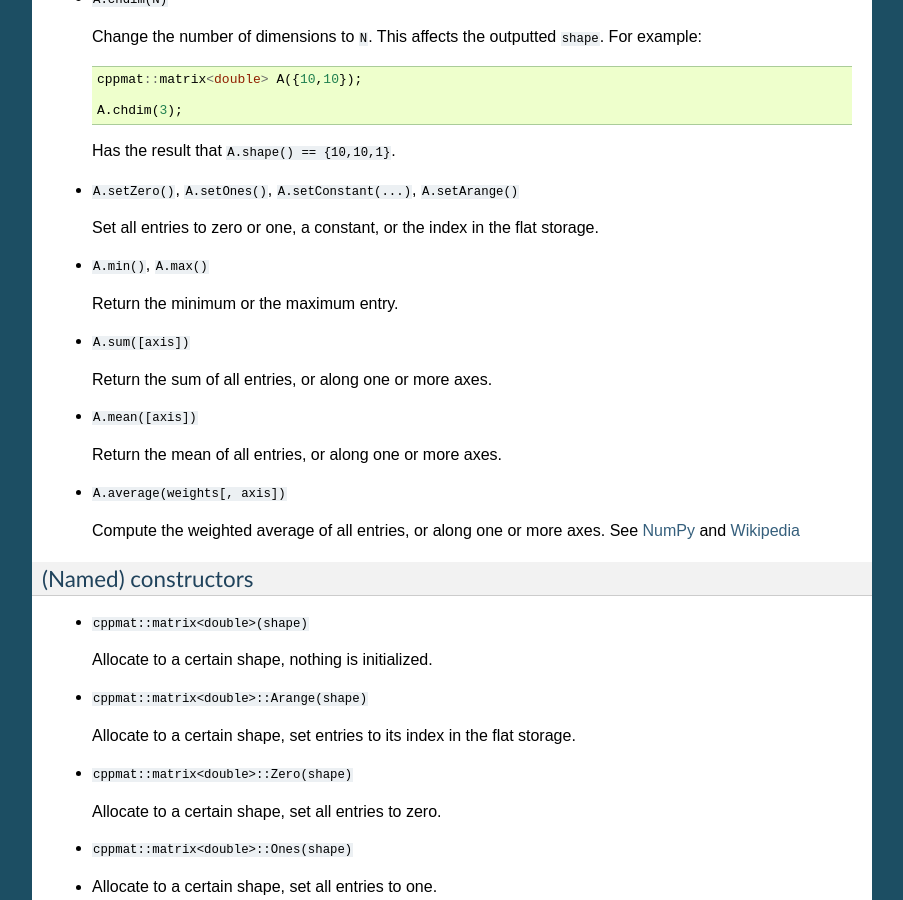
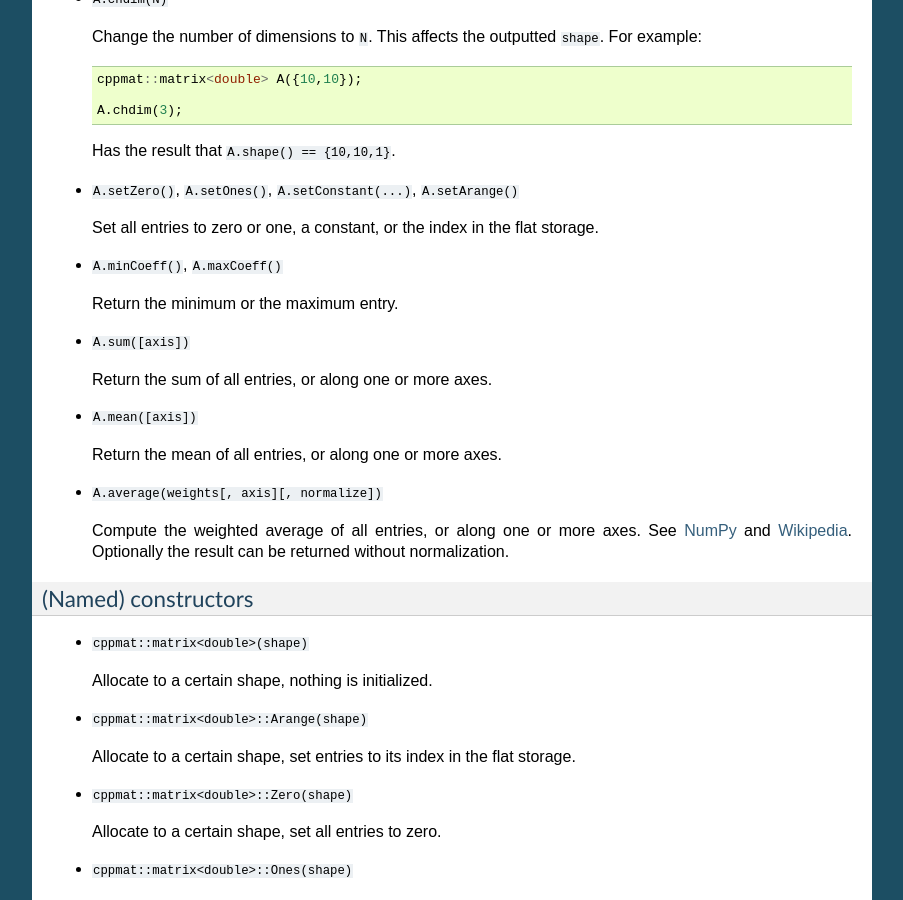
Before and after one commit to tdegeus/cppmat, a Sphinx documentation site: the page built from docs/cppmat.rst, in a window 1280 px wide and 900 px high, scrolled down 1584 px. Shown: the whole window, without its empty margins (198-1101 px from the left). Built offline with Sphinx 7.4.7, drawn with Linux system fonts in a browser that asks for light colours; formulas are drawn with MathJax 3.

Commit message:
Update documentation

```diff
--- a/docs/cppmat.rst
+++ b/docs/cppmat.rst
@@ -96,7 +96,7 @@ Methods
 
     Set all entries to zero or one, a constant, or the index in the flat storage.
 
-*   ``A.min()``, ``A.max()``
+*   ``A.minCoeff()``, ``A.maxCoeff()``
 
     Return the minimum or the maximum entry.
 
@@ -108,9 +108,9 @@ Methods
 
     Return the mean of all entries, or along one or more axes.
 
-*   ``A.average(weights[, axis])``
+*   ``A.average(weights[, axis][, normalize])``
 
-    Compute the weighted average of all entries, or along one or more axes. See `NumPy <https://docs.scipy.org/doc/numpy/reference/generated/numpy.average.html>`_  and `Wikipedia <https://en.wikipedia.org/wiki/Weighted_arithmetic_mean>`_
+    Compute the weighted average of all entries, or along one or more axes. See `NumPy <https://docs.scipy.org/doc/numpy/reference/generated/numpy.average.html>`_  and `Wikipedia <https://en.wikipedia.org/wiki/Weighted_arithmetic_mean>`_. Optionally the result can be returned without normalization.
 
 (Named) constructors
 --------------------
```
